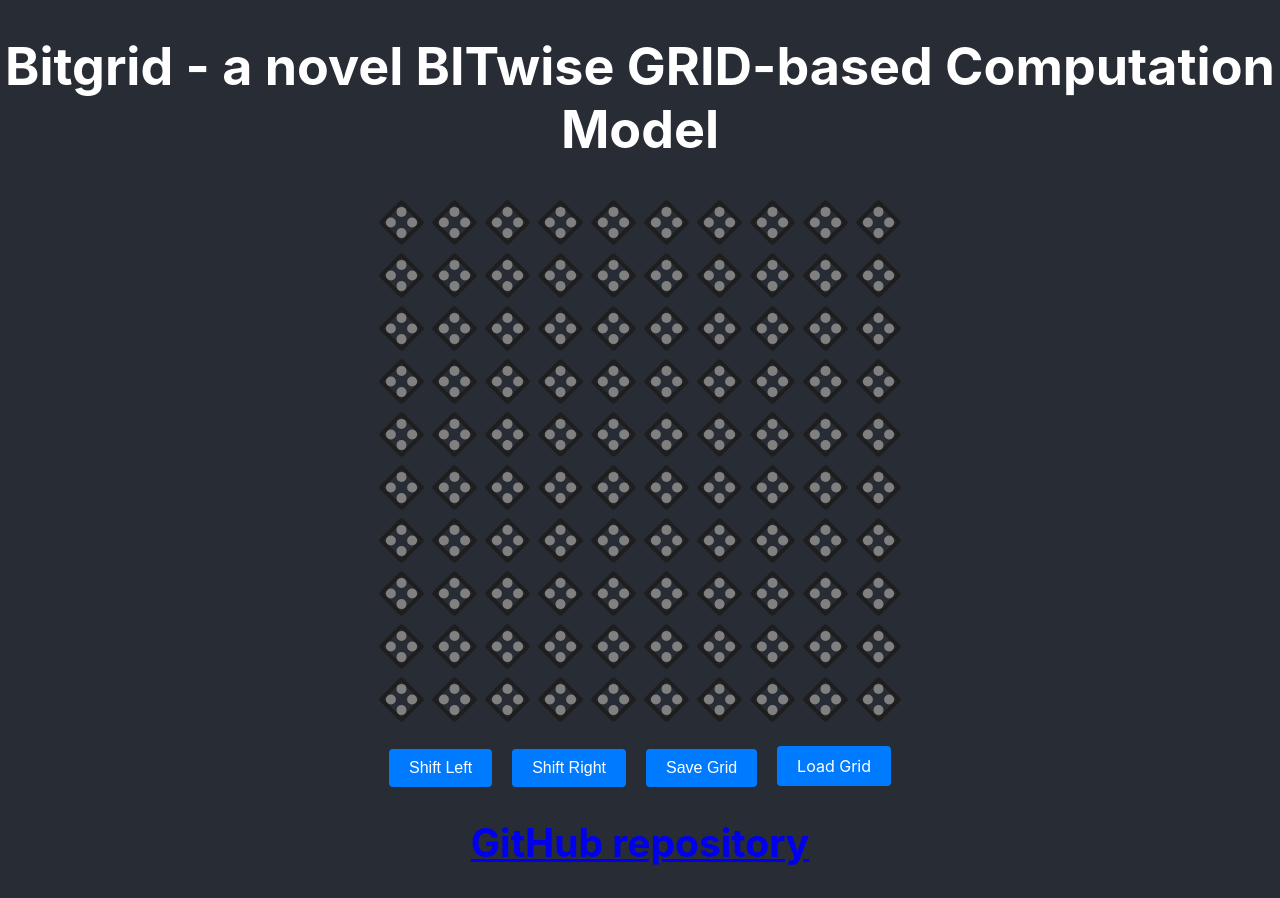
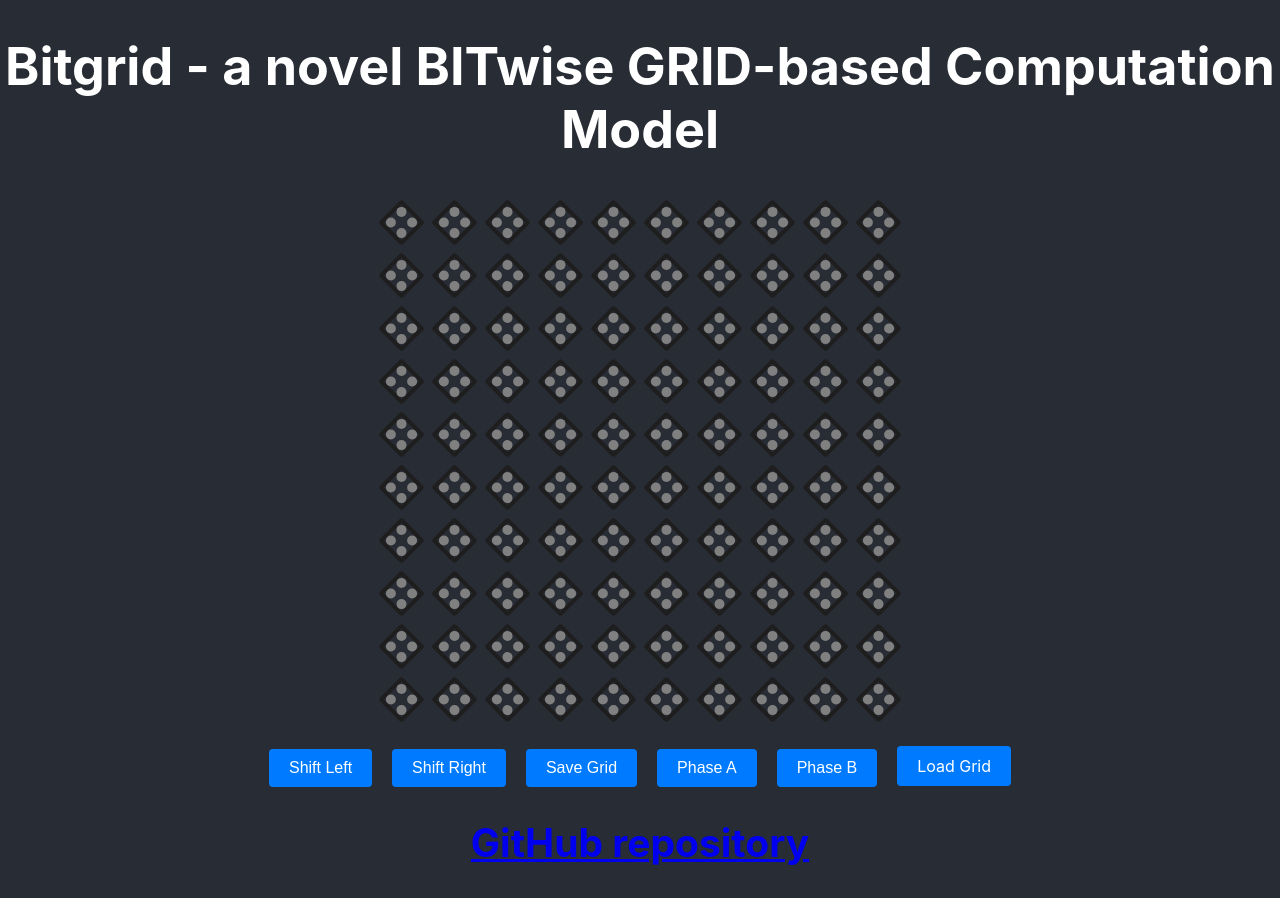
Before and after one commit to mikewarot/bitgrid-react-app, a React (Create React App) app: page / in a window 1280 px wide. Built offline with nearby package versions, Linux system fonts and the light colour scheme.

Commit message:
add Phase A and B buttons

```diff
--- a/src/LEDGrid.js
+++ b/src/LEDGrid.js
@@ -95,6 +95,34 @@ const LEDGrid = ({ rows, cols }) => {
     reader.readAsText(file);
   };
 
+  const runPhaseA = () => {
+    const newGrid = grid.map((row, rowIndex) =>
+      row.map((cell, colIndex) => {
+        if ((rowIndex + colIndex) % 2 !== 0) {
+          // Update the cell as needed for Phase A
+          const newLeds = cell.leds.map(led => !led); // Example: toggle all LEDs in the cell
+          return { ...cell, leds: newLeds };
+        }
+        return cell;
+      })
+    );
+    setGrid(newGrid);
+  };
+
+  const runPhaseB = () => {
+    const newGrid = grid.map((row, rowIndex) =>
+      row.map((cell, colIndex) => {
+        if ((rowIndex + colIndex) % 2 == 0) {
+          // Update the cell as needed for Phase B
+          const newLeds = cell.leds.map(led => !led); // Example: toggle all LEDs in the cell
+          return { ...cell, leds: newLeds };
+        }
+        return cell;
+      })
+    );
+    setGrid(newGrid);
+  };
+
   return (
     <div className="led-grid-container">
       <div className="led-grid">
@@ -122,6 +150,8 @@ const LEDGrid = ({ rows, cols }) => {
         <button onClick={shiftLeft}>Shift Left</button>
         <button onClick={shiftRight}>Shift Right</button>
         <button onClick={saveGridToFile}>Save Grid</button>
+        <button onClick={runPhaseA}>Phase A</button>
+        <button onClick={runPhaseB}>Phase B</button>
         <label className="file-load-button">
           Load Grid
           <input type="file" onChange={loadGridFromFile} style={{ display: 'none' }} />
```
